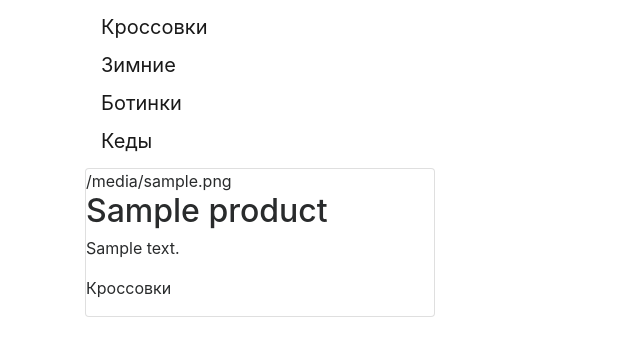
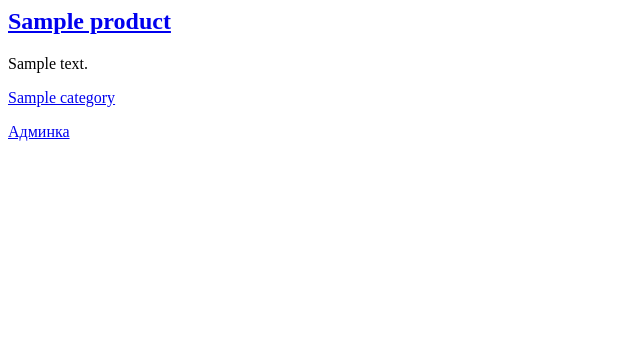
Before and after one commit to aspitsin/market, a Django app: template django_site/products/templates/products_list.html in a window 1280 px wide. Shown: the top 356 px of the page, without its empty margins (0-640 px from the left). Run offline with Django 3.2, Linux system fonts and the light colour scheme; data comes from the database, SQL or seed files in the repository; both versions use the stored data as it was after the commit; the template is opened without the code that fills it: values that come from a table or form of the project are taken from there, most other values are stand-ins (such as "Sample title", 1, 10 or a date in 2020); parts of the project's set-up code (start-up, migrations or seed data) failed here and were passed over; some libraries are stand-ins or nearby versions.

Commit message:
add links on Category;add links on Products

```diff
--- a/django_site/django_site/urls.py
+++ b/django_site/django_site/urls.py
@@ -20,6 +20,7 @@ from products import views
 
 urlpatterns = [
     path('', views.IndexView.as_view(), name='index'),
-    path('<int:pk>/', views.ProductDetail.as_view(), name='detail'),
+    path('products/<int:pk>/', views.ProductDetail.as_view(), name='detail'),
+    path('category/<int:pk>/', views.CategoryDetail.as_view(), name='category'),
     path('admin/', admin.site.urls),
 ]
--- a/django_site/products/admin.py
+++ b/django_site/products/admin.py
@@ -1,8 +1,8 @@
 # импортируем из джанго методы добавления в админку
 from django.contrib import admin
 # импортируем нашу модель
-from .models import Product
-from .models import Category
+from .models import Product, Category
+
 
 # говорим админке зарегисрировать нашу модель
 admin.site.register(Product)
--- a/django_site/products/models.py
+++ b/django_site/products/models.py
@@ -6,9 +6,16 @@ class Product(models.Model):
       # и указываем максимальную длину
     title = models.CharField(max_length=200)
     description = models.TextField(max_length=5000, blank=True)
-    category = models.ForeignKey('Category', on_delete='CASCADE', null=True)
+    category = models.ForeignKey(
+        'Category', on_delete='CASCADE', related_name='products', null=True)
+
+    def __str__(self):
+        return self.title
 
 
 class Category(models.Model):
     title = models.CharField(max_length=200)
     description = models.TextField(max_length=5000, blank=True)
+
+    def __str__(self):
+        return self.title
--- a/django_site/products/templates/products_list.html
+++ b/django_site/products/templates/products_list.html
@@ -1,51 +1,14 @@
-<!doctype html>
-<html lang="en">
+ {% for product in products %}
+<h2>
+  <a href="/products/{{product.id}}">{{product.title}}</a>
+</h2>
+<p>{{product.description}}</p>
+<p>
+  <a href="/category/{{product.category.id}}">
+    {{product.category.title}}</a>
+</p>
+{% endfor %}
 
-<head>
-  <!-- Required meta tags -->
-  <meta charset="utf-8">
-  <meta name="viewport" content="width=device-width, initial-scale=1, shrink-to-fit=no">
-
-  <!-- Bootstrap CSS -->
-  <link rel="stylesheet" href="https://maxcdn.bootstrapcdn.com/bootstrap/4.0.0-beta.3/css/bootstrap.min.css" integrity="sha384-Zug+QiDoJOrZ5t4lssLdxGhVrurbmBWopoEl+M6BdEfwnCJZtKxi1KgxUyJq13dy"
-    crossorigin="anonymous">
-
-  <title>SS!Sneaker'sShop!</title>
-</head>
-
-<body>
-  <div class="container">
-    <nav class="navbar navbar-expand-lg navbar-light bg-light">
-      <a class="navbar-brand" href="#">Кроссовки</a>
-      <a class="navbar-brand" href="#">Зимние</a>
-      <a class="navbar-brand" href="#">Ботинки</a>
-      <a class="navbar-brand" href="#">Кеды</a>
-    </nav>
-  </div>
-  <div class="container">
-    <div class="row">
-      {% for product in products %}
-      <div class="col-md-4">
-        <div class="card">
-          <div class="card-body">
-            <img>{{product.img}}</img>
-            <h2>{{product.title}}</h2>
-            <p>{{ product.description}}</p>
-            <p>{{category.title}}</p>
-          </div>
-        </div>
-      </div>
-      {% endfor %}
-    </div>
-  </div>
-  <!-- Optional JavaScript -->
-  <!-- jQuery first, then Popper.js, then Bootstrap JS -->
-  <script src="https://code.jquery.com/jquery-3.2.1.slim.min.js" integrity="sha384-KJ3o2DKtIkvYIK3UENzmM7KCkRr/rE9/Qpg6aAZGJwFDMVNA/GpGFF93hXpG5KkN"
-    crossorigin="anonymous"></script>
-  <script src="https://cdnjs.cloudflare.com/ajax/libs/popper.js/1.12.9/umd/popper.min.js" integrity="sha384-ApNbgh9B+Y1QKtv3Rn7W3mgPxhU9K/ScQsAP7hUibX39j7fakFPskvXusvfa0b4Q"
-    crossorigin="anonymous"></script>
-  <script src="https://maxcdn.bootstrapcdn.com/bootstrap/4.0.0-beta.3/js/bootstrap.min.js" integrity="sha384-a5N7Y/aK3qNeh15eJKGWxsqtnX/wWdSZSKp+81YjTmS15nvnvxKHuzaWwXHDli+4"
-    crossorigin="anonymous"></script>
-</body>
-
-</html>
+<p>
+  <a href='http://127.0.0.1:8000/admin'>Админка</a>
+</p>
--- a/django_site/products/views.py
+++ b/django_site/products/views.py
@@ -17,7 +17,6 @@ class ProductDetail(generic.DetailView):
     model = Product
 
 
-class CategoryView(generic.DetailView):
-    template_name = 'products_list.html'
-    context_object_name = 'category'
+class CategoryDetail(generic.DetailView):
+    template_name = 'category_detail.html'
     model = Category
```
Also changed, not shown: django_site/products/templates/category_detail.html (added, +7 -0 lines), django_site/products/templates/product_detail.html (+7 -1 lines), django_site/db.sqlite3, django_site/products/migrations/0003_auto_20180224_1602.py (added), django_site/products/migrations/0004_auto_20180224_1737.py (added).
